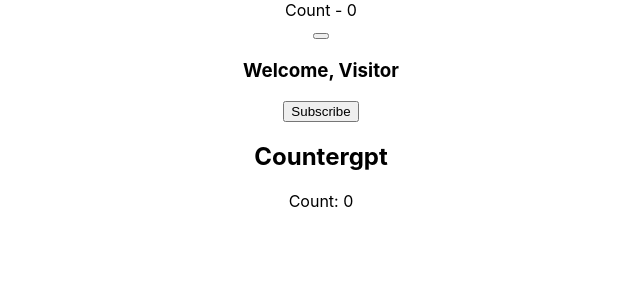
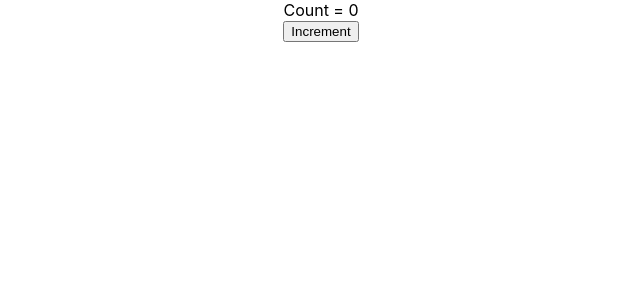
Before and after one commit to EranLavan/codevolution-one, a React (Create React App) app: page / in a window 1280 px wide. Shown: the top 300 px of the page, without its empty margins (319-959 px from the left). Built offline with nearby package versions, Linux system fonts and the light colour scheme.

Commit message:
modified:   src/App.js 	modified:   src/components/Counter.js

```diff
--- a/src/App.js
+++ b/src/App.js
@@ -23,9 +23,9 @@ class App extends Component {
 
         <Counter />
 
-        <Message />
+        {/* <Message />
 
-        <Countergpt />
+        <Countergpt /> */}
 
 
 
--- a/src/components/Counter.js
+++ b/src/components/Counter.js
@@ -6,17 +6,38 @@ class Counter extends Component {
     super(props)
 
     this.state = {
-       count: 0
+       count: 0,
     }
+  }
+
+  increment() {
+    this.setState(
+      (prevState) => ({
+      count: prevState.count + 1
+    }),
+    () => {
+      console.log('Callback value', this.state.count)
+    })
+
+
+    // console.log(this.state.count)
+  }
+
+  incrementFive() {
+    this.increment()
+    this.increment()
+    this.increment()
+    this.increment()
+    this.increment()
   }
 
   render() {
     return (
     <div>
       <div>
-        Count - {this.state.count}
+        Count = {this.state.count}
       </div>
-      <button></button>
+      <button onClick={() => this.incrementFive()}>Increment</button>
     </div>
     )
   }
```
